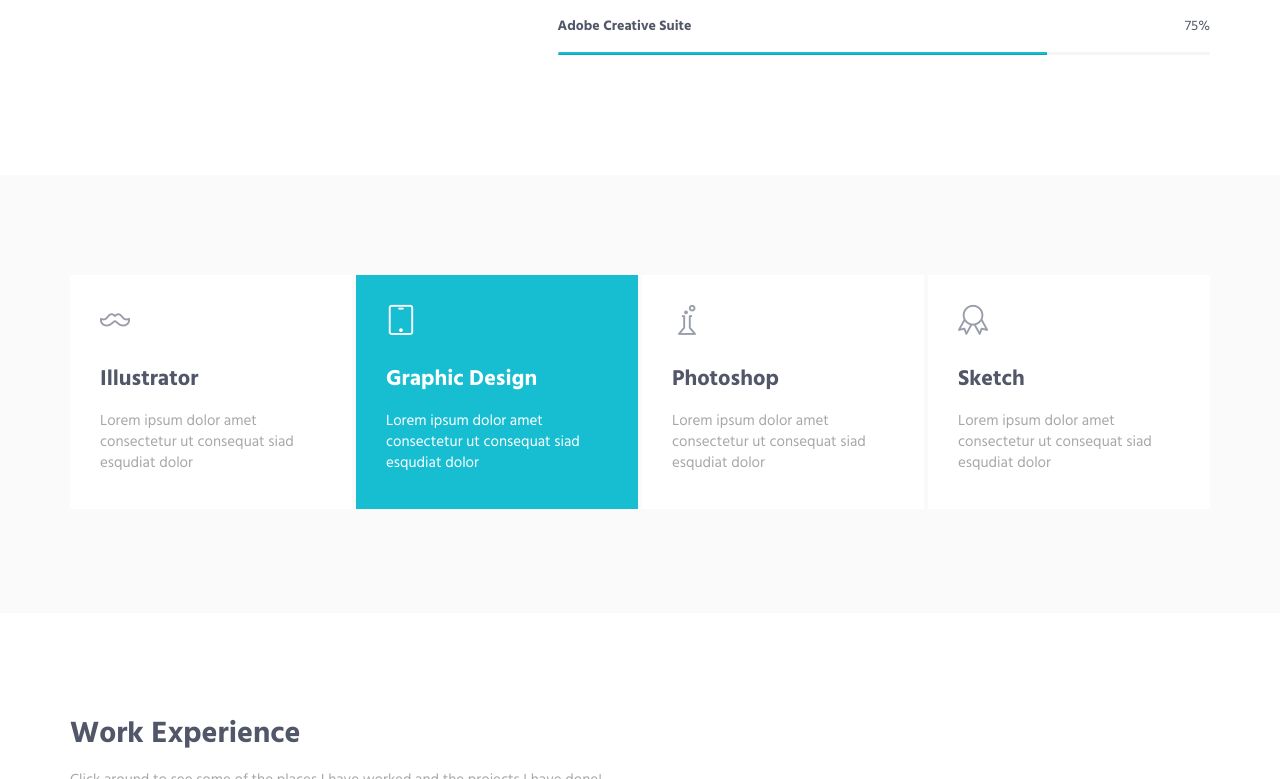
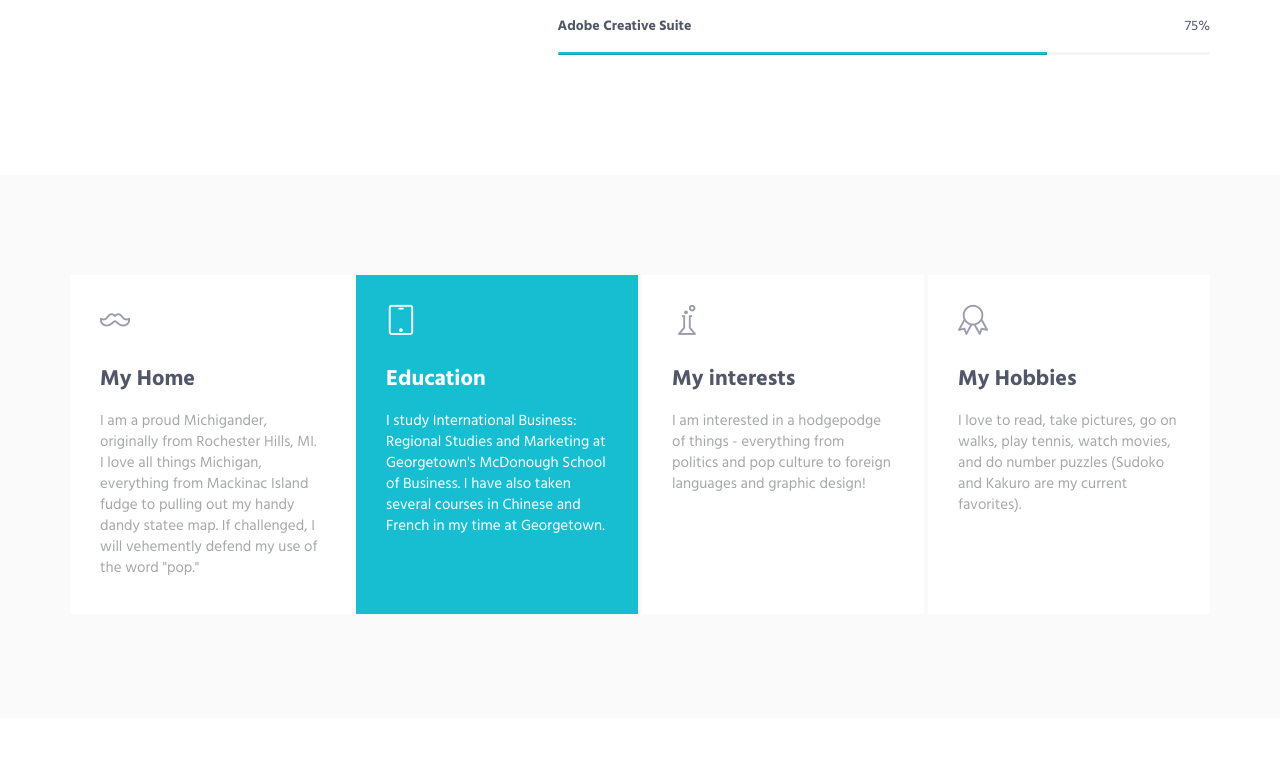
Before and after one commit to jennyliu88/jennyliu88.github.io, a plain HTML site: page index.html in a window 1280 px wide. Shown: the part 1160-1939 px from the top of the page. Drawn offline with Linux system fonts and the light colour scheme.

Commit message:
Update index.html

```diff
--- a/index.html
+++ b/index.html
@@ -113,7 +113,7 @@
             <div class="container content-lg">
                 <div class="row">
                     <div class="col-sm-5 sm-margin-b-60">
-                        <img class="full-width img-responsive" src="img/il_570xN.988420526_g129.jpg" alt="Image">
+                        <img class="full-width img-responsive" src="img/Standing-out-from-the-crowd1-1000x670.jpg" alt="Image">
                     </div>
                     <div class="col-sm-7">
                         <div class="section-seperator margin-b-50">
@@ -166,8 +166,8 @@
                                     <i class="service-icon icon-mustache"></i>
                                 </div>
                                 <div class="service-info">
-                                    <h3>Illustrator</h3>
-                                    <p class="margin-b-5">Lorem ipsum dolor amet consectetur ut consequat siad esqudiat dolor</p>
+                                    <h3>My Home</h3>
+                                    <p class="margin-b-5">I am a proud Michigander, originally from Rochester Hills, MI. I love all things Michigan, everything from Mackinac Island fudge to pulling out my handy dandy statee map. If challenged, I will vehemently defend my use of the word "pop."</p>
                                 </div>
                                 <a href="#" class="content-wrapper-link"></a>
                             </div>
@@ -178,8 +178,8 @@
                                     <i class="service-icon color-white icon-screen-tablet"></i>
                                 </div>
                                 <div class="service-info">
-                                    <h3 class="color-white">Graphic Design</h3>
-                                    <p class="color-white margin-b-5">Lorem ipsum dolor amet consectetur ut consequat siad esqudiat dolor</p>
+                                    <h3 class="color-white">Education</h3>
+                                    <p class="color-white margin-b-5">I study International Business: Regional Studies and Marketing at Georgetown's McDonough School of Business. I have also taken several courses in Chinese and French in my time at Georgetown.</p>
                                 </div>
                                 <a href="#" class="content-wrapper-link"></a>
                             </div>
@@ -190,8 +190,8 @@
                                     <i class="service-icon icon-chemistry"></i>
                                 </div>
                                 <div class="service-info">
-                                    <h3>Photoshop</h3>
-                                    <p class="margin-b-5">Lorem ipsum dolor amet consectetur ut consequat siad esqudiat dolor</p>
+                                    <h3>My interests</h3>
+                                    <p class="margin-b-5">I am interested in a hodgepodge of things - everything from politics and pop culture to foreign languages and graphic design!</p>
                                 </div>
                                 <a href="#" class="content-wrapper-link"></a>
                             </div>
@@ -202,8 +202,8 @@
                                     <i class="service-icon icon-badge"></i>
                                 </div>
                                 <div class="service-info">
-                                    <h3>Sketch</h3>
-                                    <p class="margin-b-5">Lorem ipsum dolor amet consectetur ut consequat siad esqudiat dolor</p>
+                                    <h3>My Hobbies</h3>
+                                    <p class="margin-b-5">I love to read, take pictures, go on walks, play tennis, watch movies, and do number puzzles (Sudoko and Kakuro are my current favorites). </p>
                                 </div>
                                 <a href="#" class="content-wrapper-link"></a>
                             </div>
```
